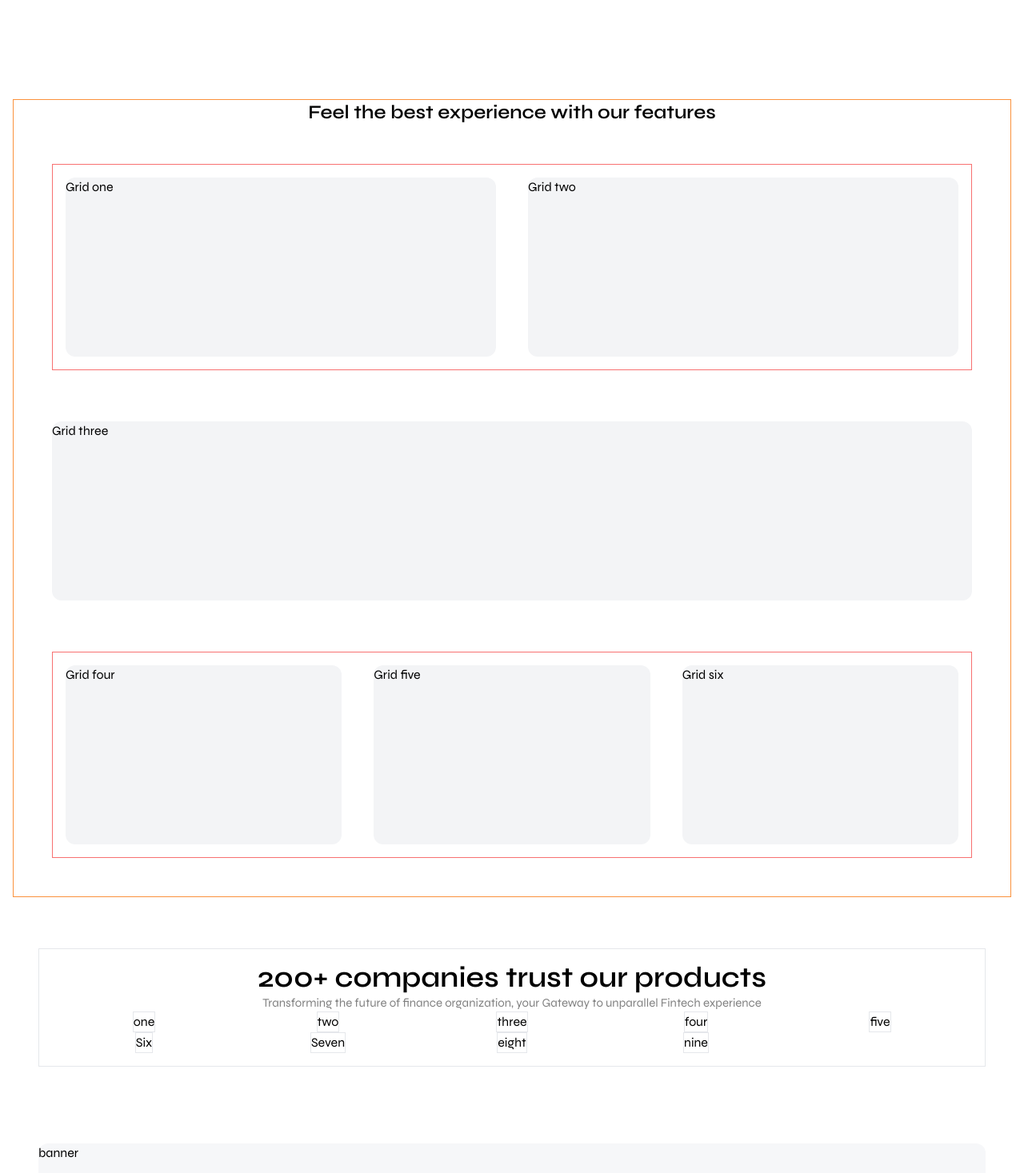
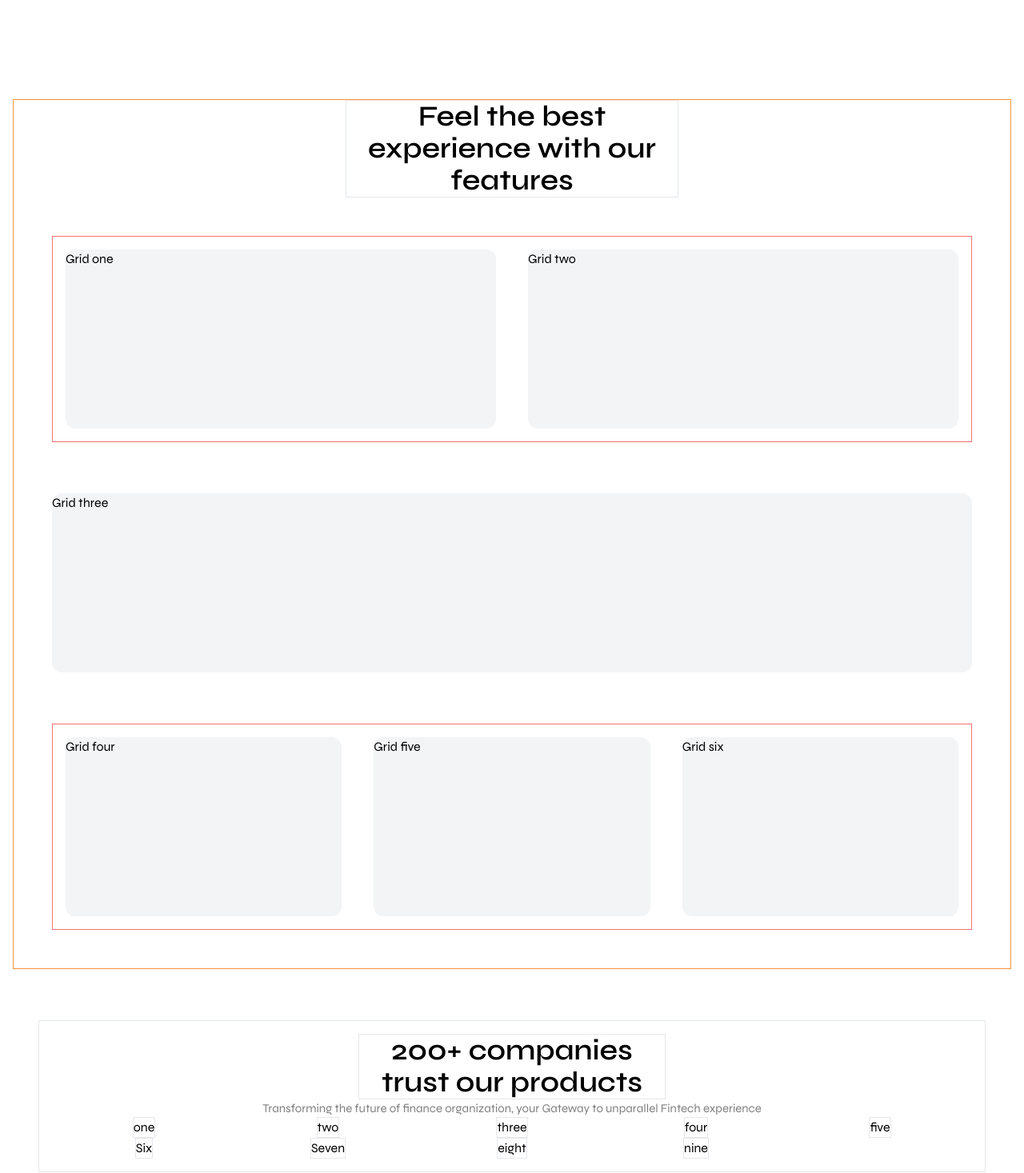
Before and after one commit to codejesse/Quid, a Next.js app: page / in a window 1280 px wide. Shown: the part 547-2014 px from the top of the page at 80% size. Built offline with nearby package versions, Linux system fonts and the light colour scheme.

Commit message:
text alignment

```diff
--- a/app/components/About.tsx
+++ b/app/components/About.tsx
@@ -3,7 +3,11 @@ import React from "react";
 const About = () => {
   return (
     <div className="justify-center m-4 border border-orange-400">
-      <h1 className="text-center text-2xl font-semibold">Feel the best experience with our features</h1>
+      <div className="w-4/12 border m-auto">
+        <h1 className="text-center text-4xl font-semibold">
+          Feel the best experience with our features
+        </h1>
+      </div>
       <div className="grid grid-cols-1 md:grid-cols-2 lg:grid-cols-2 gap-10 lg:m-12 p-4 border border-red-400">
         <div className="bg-gray-100 h-56 rounded-xl">Grid one</div>
         <div className="bg-gray-100 h-56 rounded-xl">Grid two</div>
--- a/app/components/Companies.tsx
+++ b/app/components/Companies.tsx
@@ -4,9 +4,11 @@ const Companies = () => {
   return (
     <div className="border m-12">
       <div className="p-4">
-        <h1 className="text-center font-semibold text-4xl m-auto">
-          200+ companies trust our products
-        </h1>
+        <div className="w-4/12 border m-auto">
+          <h1 className="text-center font-semibold text-4xl m-auto">
+            200+ companies trust our products
+          </h1>
+        </div>
         <p className="text-center text-[15px] text-[#818181]">
           Transforming the future of finance organization, your Gateway to
           unparallel Fintech experience
```
